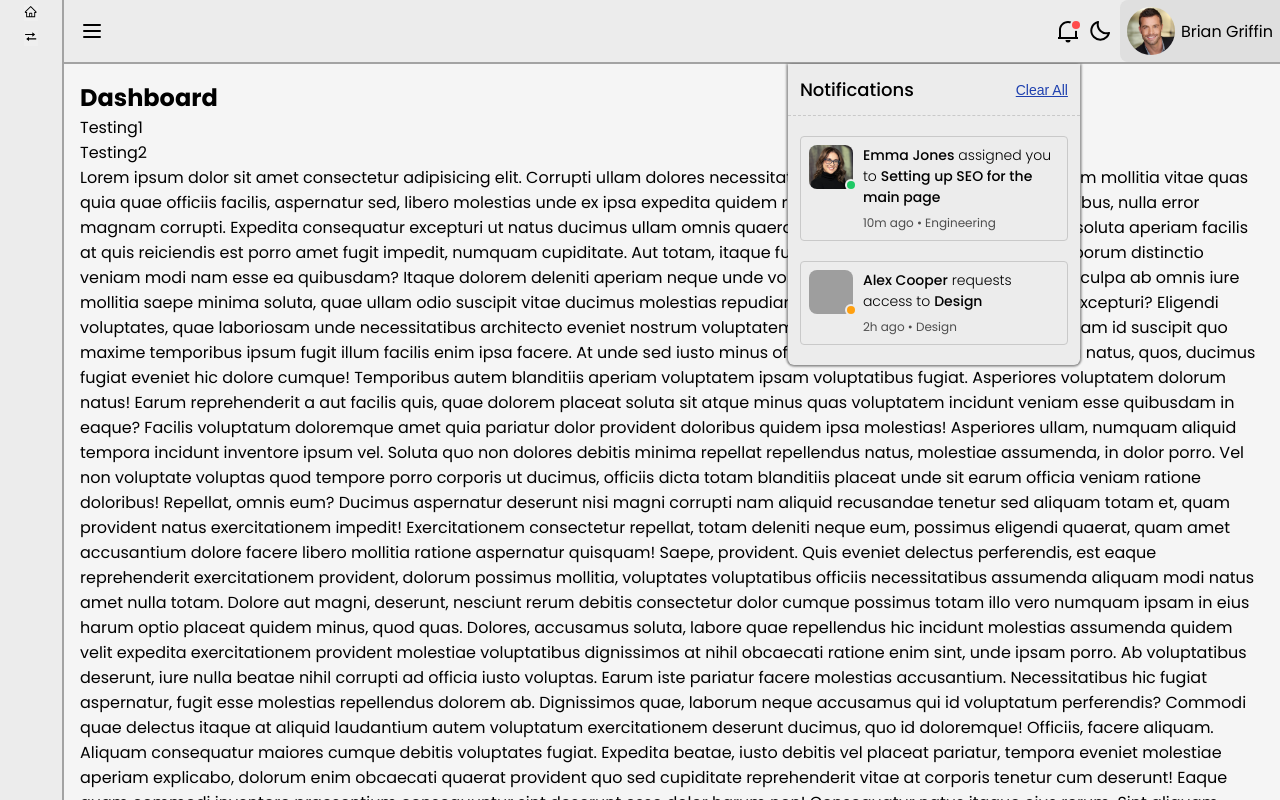
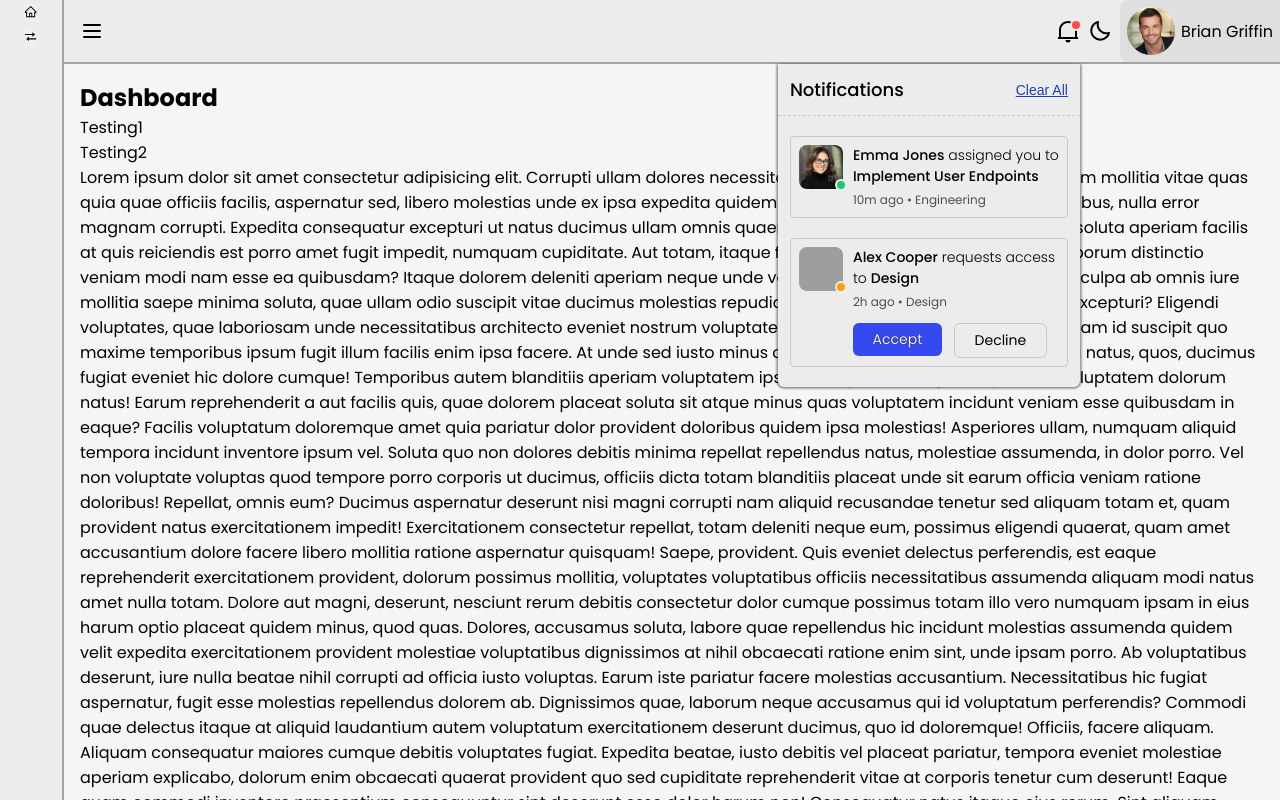
Before and after one commit to BolaGhaly/Admin-Dashboard, a Next.js app: page / in a window 1280 px wide. Both pictures are taken after a click on the button 1067 px from the left and 31 px from the top of the page. Shown: the top 800 px of the page. Built offline with nearby package versions, Linux system fonts and the light colour scheme; grey boxes are pictures that could not be loaded.

Commit message:
Update notification's accept and decline buttons container

```diff
--- a/components/NotificationsMenu.tsx
+++ b/components/NotificationsMenu.tsx
@@ -44,7 +44,7 @@ const NotificationsMenu = () => {
               <div>
                 <p>
                   <b>Emma Jones</b> assigned you to{" "}
-                  <b>Setting up SEO for the main page</b>
+                  <b>Implement User Endpoints</b>
                 </p>
                 <small>10m ago &#x2022; Engineering</small>
               </div>
@@ -64,6 +64,10 @@ const NotificationsMenu = () => {
                   <b>Alex Cooper</b> requests access to <b>Design</b>
                 </p>
                 <small>2h ago &#x2022; Design</small>
+                <div className={styles.notificationBtnsContainer}>
+                  <button>Accept</button>
+                  <button>Decline</button>
+                </div>
               </div>
             </Menu.Item>
           </div>
--- a/styles/modules/topBar.module.scss
+++ b/styles/modules/topBar.module.scss
@@ -234,7 +234,35 @@
         small {
           color: var(--notification-timestamp);
           font-size: 0.75rem;
-          margin-top: 0.375rem;
+          margin-top: 0.25rem;
+        }
+
+        .notificationBtnsContainer {
+          margin: 0.75rem 0 0 0;
+          flex-direction: row;
+          width: 100%;
+          flex-wrap: wrap;
+          row-gap: 0.75rem;
+
+          button {
+            font-family: "Poppins", sans-serif;
+            font-size: 0.875rem;
+            margin: 0 0.75rem 0 0;
+            padding: 0.375rem 0.5rem;
+            border-radius: 0.375rem;
+            justify-content: center;
+            flex-grow: 1;
+
+            &:nth-of-type(1) {
+              color: whitesmoke;
+              text-shadow: black 0px 0px 1px;
+              background-color: #3649ee;
+            }
+
+            &:nth-of-type(2) {
+              border: 1px solid var(--notifications-line);
+            }
+          }
         }
       }
     }
@@ -246,12 +274,12 @@
 
   @media (min-width: 320px) {
     width: calc(100vw - 74px);
-    max-width: 18.25rem;
+    max-width: 18.875rem;
     border-bottom-left-radius: 0.375rem;
     box-shadow: -2px 0 2px var(--boxShadow), 0 2px 2px var(--boxShadow);
   }
 
-  @media (min-width: 565px) {
+  @media (min-width: 580px) {
     position: absolute;
     top: 2.813rem;
     border-bottom-right-radius: 0.375rem;
```
